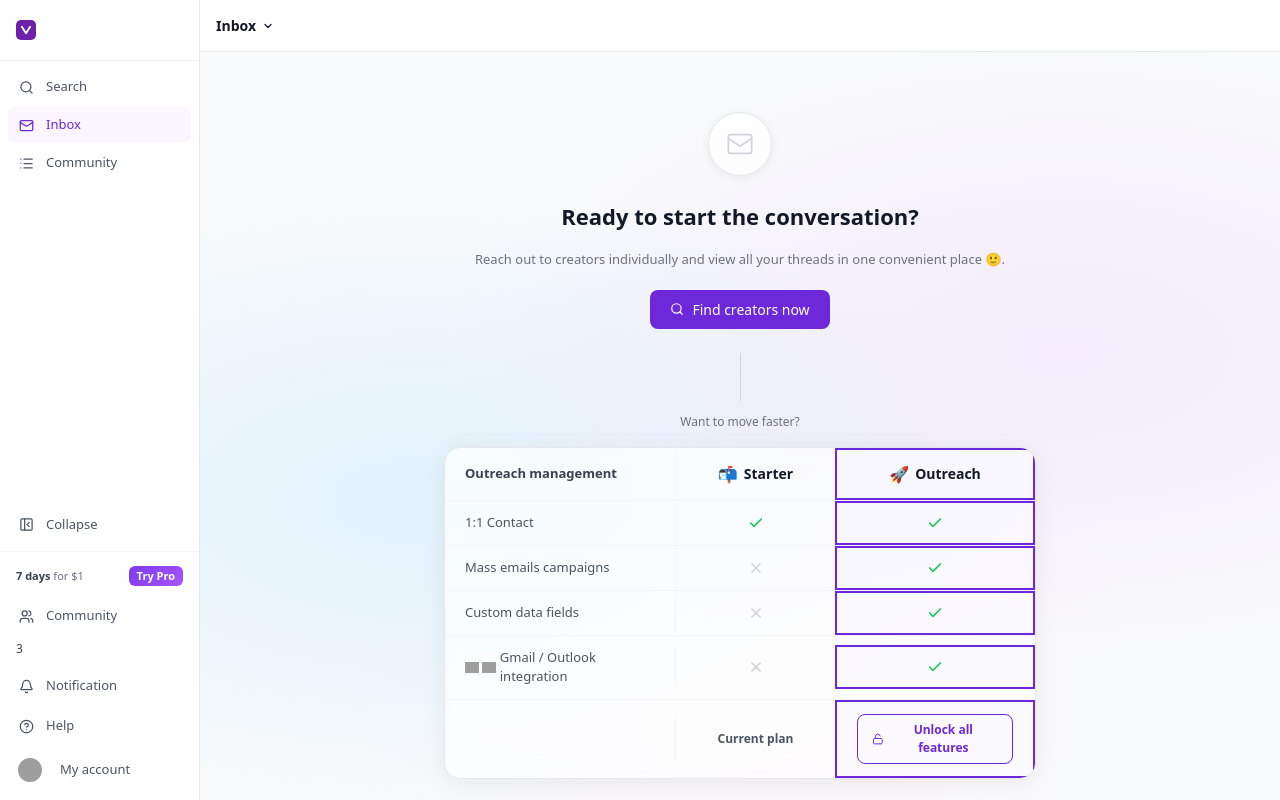
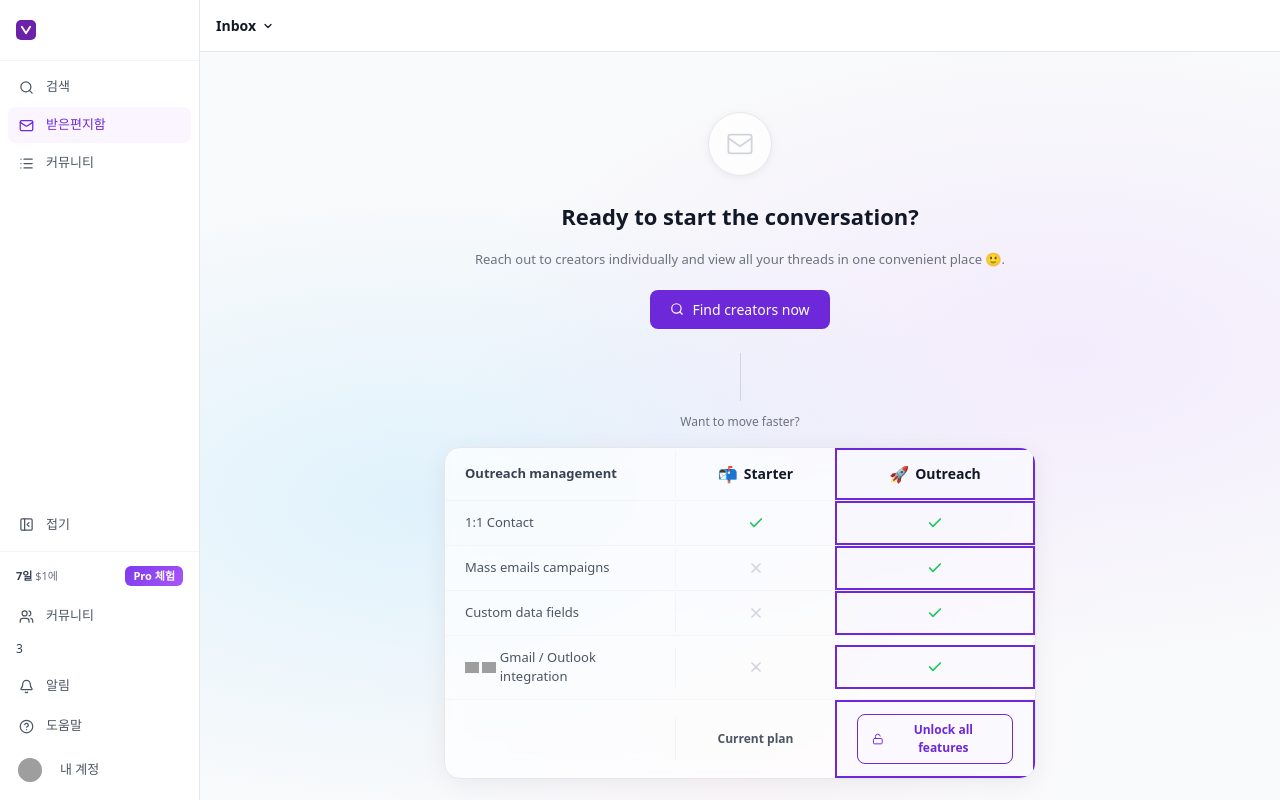
Before and after one commit to cohetelab/WEDNESDAY, a Next.js app: page /inbox in a window 1280 px wide. Built offline with nearby package versions, Linux system fonts and the light colour scheme; grey boxes are pictures that could not be loaded; a web font is replaced by a local one.

Commit message:
feat(korean): translate Sidebar

```diff
--- a/components/lists/Sidebar.tsx
+++ b/components/lists/Sidebar.tsx
@@ -12,9 +12,9 @@ export default function Sidebar() {
   const pathname = usePathname()
 
   const navItems = [
-    { href: '/lists', icon: Search, label: 'Search' },
-    { href: '/inbox', icon: Mail, label: 'Inbox' },
-    { href: '/community', icon: List, label: 'Community' },
+    { href: '/lists', icon: Search, label: '검색' },
+    { href: '/inbox', icon: Mail, label: '받은편지함' },
+    { href: '/community', icon: List, label: '커뮤니티' },
   ]
 
   return (
@@ -58,29 +58,27 @@ export default function Sidebar() {
           <div className="w-sidebar-item__icon">
             {collapsed ? <PanelLeftOpen size={15} /> : <PanelLeftClose size={15} />}
           </div>
-          {!collapsed && <span className="w-sidebar-item__label">Collapse</span>}
+          {!collapsed && <span className="w-sidebar-item__label">접기</span>}
         </button>
       </div>
 
       {/* Footer */}
       <div className="w-sidebar__footer">
-        {/* Trial */}
         {!collapsed && (
           <div className="w-sidebar__trial">
             <span className="w-sidebar__trial-text">
-              <strong>7 days</strong> for $1
+              <strong>7일</strong> $1에
             </span>
             <Link href="/settings/plans" className="w-tag w-tag--primary" style={{ textDecoration: 'none' }}>
-              Try Pro
+              Pro 체험
             </Link>
           </div>
         )}
 
-        {/* Community usage */}
         <Link href="/settings/billing" className="w-sidebar-item" style={{ textDecoration: 'none', flexDirection: collapsed ? 'row' : 'column', alignItems: collapsed ? 'center' : 'flex-start', height: 'auto', padding: '6px 8px' }}>
           <div style={{ display: 'flex', alignItems: 'center', gap: '10px', width: '100%' }}>
             <div className="w-sidebar-item__icon"><Users size={15} /></div>
-            {!collapsed && <span className="w-sidebar-item__label">Community</span>}
+            {!collapsed && <span className="w-sidebar-item__label">커뮤니티</span>}
           </div>
           {!collapsed && (
             <div className="w-sidebar__community-stats">
@@ -92,19 +90,16 @@ export default function Sidebar() {
           )}
         </Link>
 
-        {/* Notification */}
         <button className="w-sidebar-item">
           <div className="w-sidebar-item__icon"><Bell size={15} /></div>
-          {!collapsed && <span className="w-sidebar-item__label">Notification</span>}
+          {!collapsed && <span className="w-sidebar-item__label">알림</span>}
         </button>
 
-        {/* Help */}
         <button className="w-sidebar-item">
           <div className="w-sidebar-item__icon"><HelpCircle size={15} /></div>
-          {!collapsed && <span className="w-sidebar-item__label">Help</span>}
+          {!collapsed && <span className="w-sidebar-item__label">도움말</span>}
         </button>
 
-        {/* My Account */}
         <button className="w-sidebar-item w-sidebar__account">
           <div className="w-avatar w-avatar--sm">
             <img
@@ -114,7 +109,7 @@ export default function Sidebar() {
             />
           </div>
           {!collapsed && (
-            <span className="w-sidebar-item__label" style={{ marginLeft: '6px' }}>My account</span>
+            <span className="w-sidebar-item__label" style={{ marginLeft: '6px' }}>내 계정</span>
           )}
         </button>
       </div>
```
